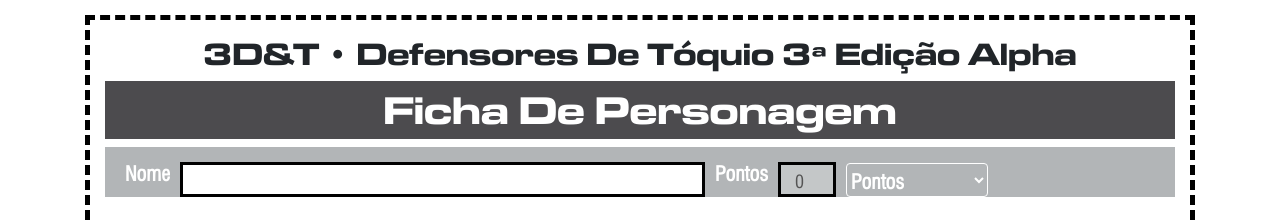
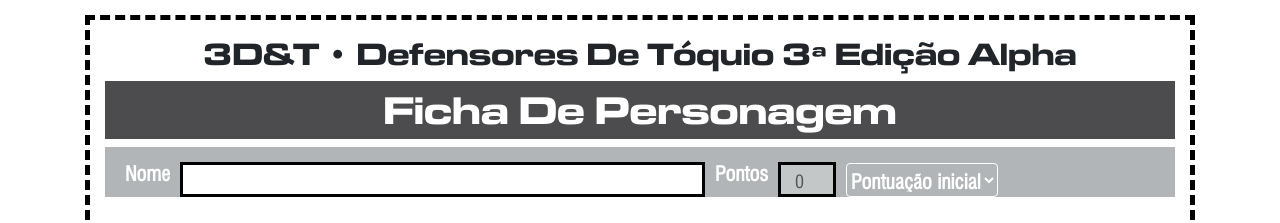
Before and after one commit to diegochagas/character-sheet, a React (Create React App) app in the folder frontend/: page / in a window 1280 px wide. Shown: the top 223 px of the page. Built offline with nearby package versions, Linux system fonts and the light colour scheme; the HTML template or start-up script is replaced by a standard one.

Commit message:
Change name of select option

```diff
--- a/frontend/src/components/Header/index.js
+++ b/frontend/src/components/Header/index.js
@@ -45,7 +45,7 @@
           required
           onChange={event => setInitialPoints(Number(event.target.value))}
         >
-          <option value="">Pontos</option>
+          <option value="">Pontuação inicial</option>
 
           {scales.map(scale => (
             <option key={scale.value} value={scale.value}>
```
